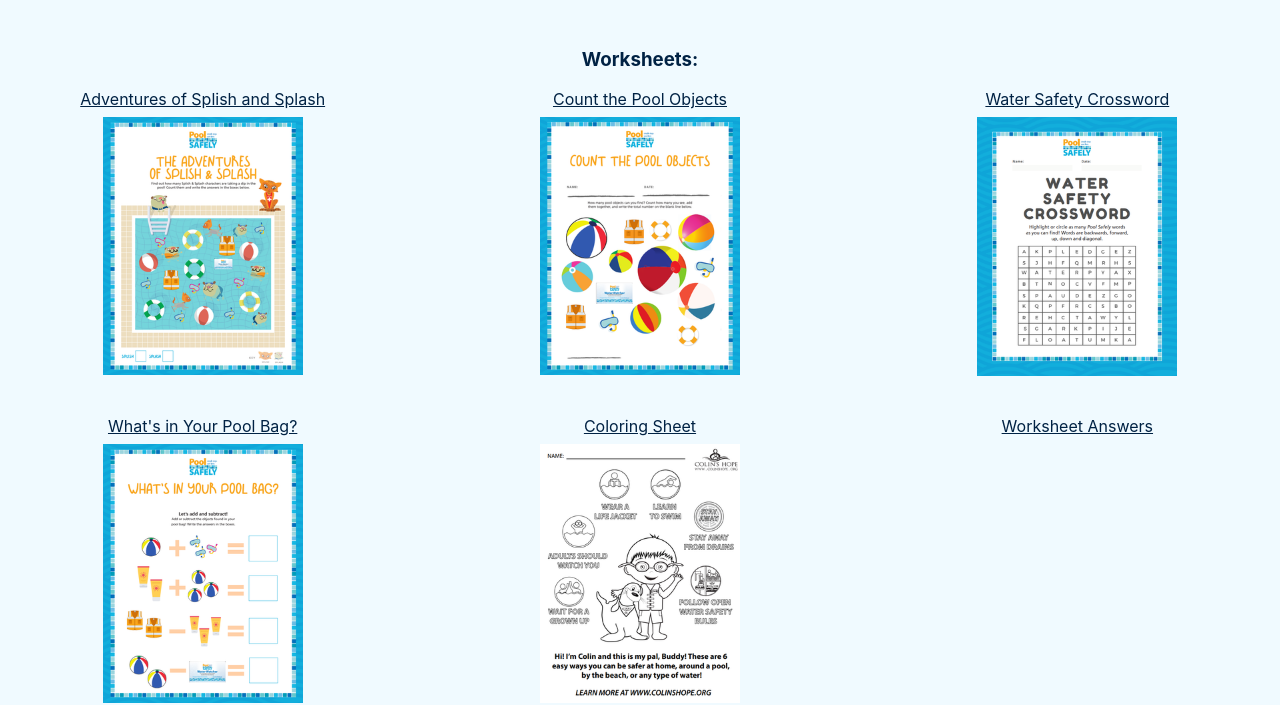
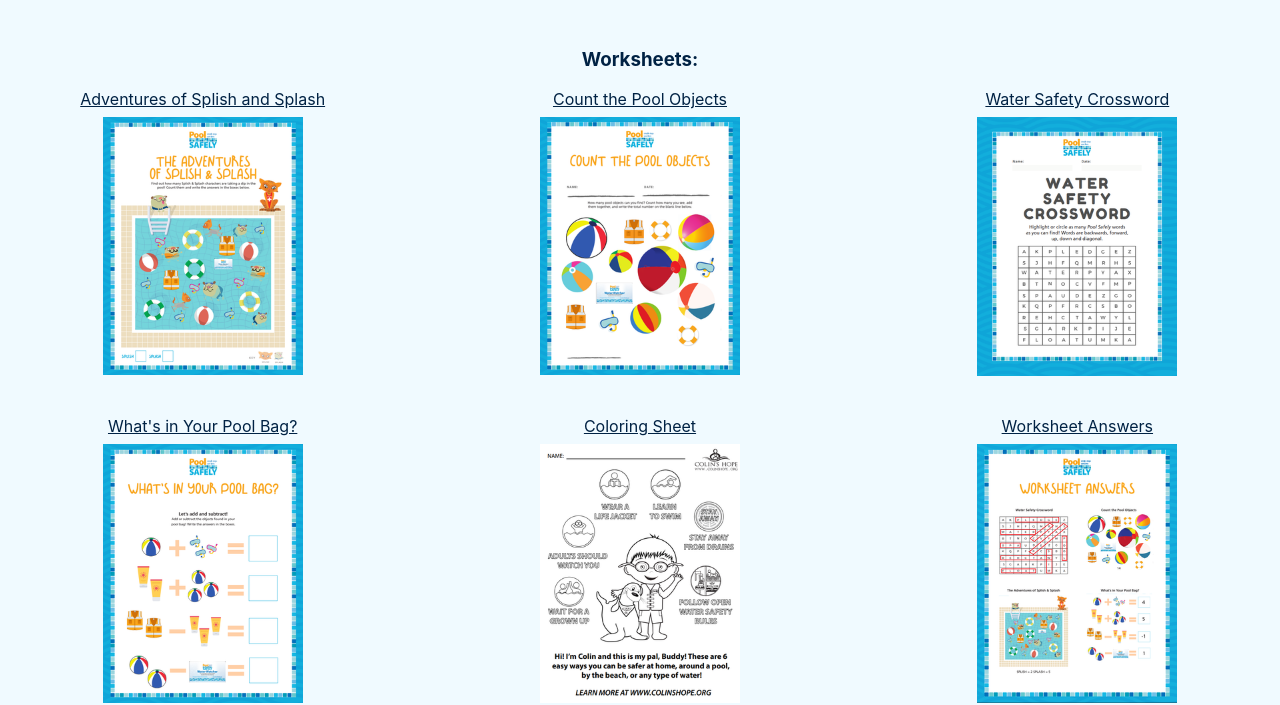
Before and after one commit to sunkenops/sunkenops.github.io, a plain HTML site: page activities.html in a window 1280 px wide. Shown: the part 259-964 px from the top of the page. Drawn offline with Linux system fonts and the light colour scheme.

Commit message:
Activities page update w/ answer sheet thumbnail

```diff
--- a/activities.html
+++ b/activities.html
@@ -50,6 +50,7 @@
         </li>
         <li>
           <a href="Worksheet - Answers.pdf" target="_blank">Worksheet Answers</a>
+          <img src="Worksheet_Answers_Thumbnail.png" alt="Preview of Worksheet Answers">
         </li>
       </ul>
     </section>
```
Also changed, not shown: Worksheet_Answers_Thumbnail.png (added).
